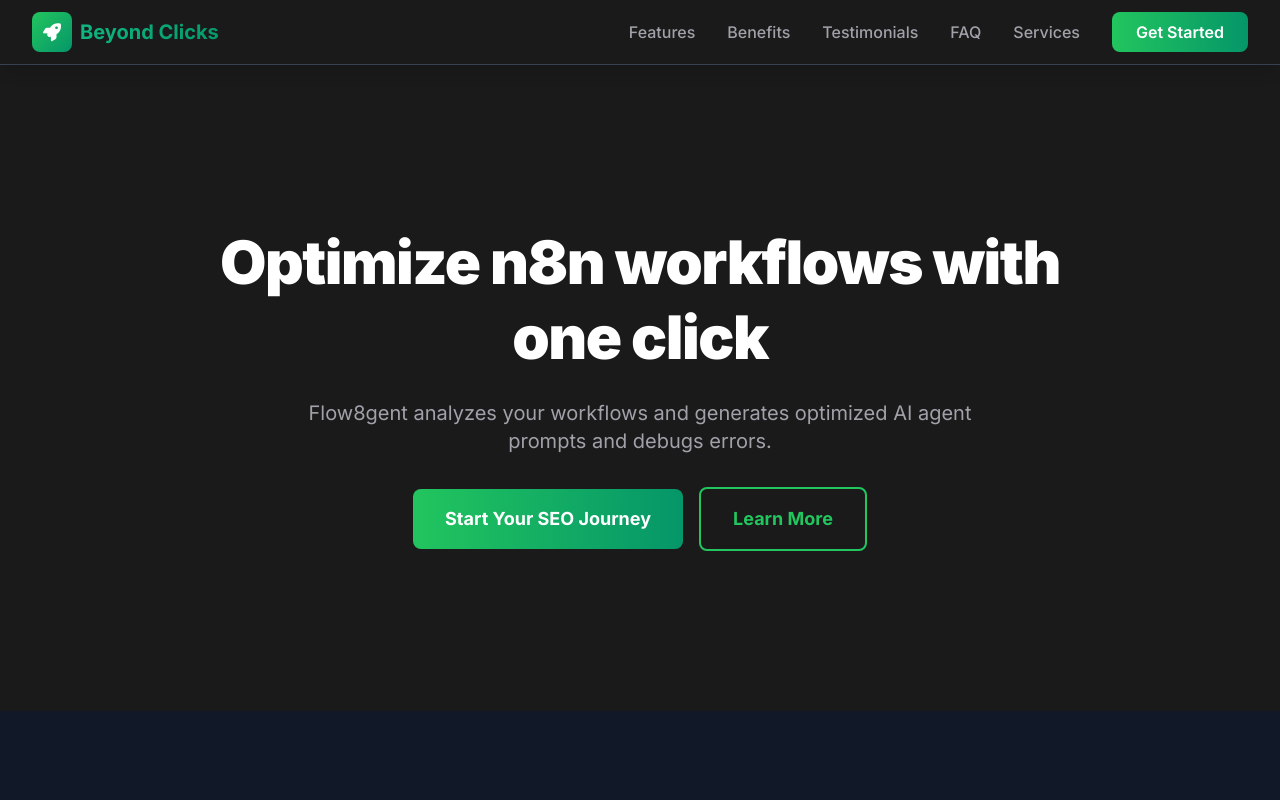
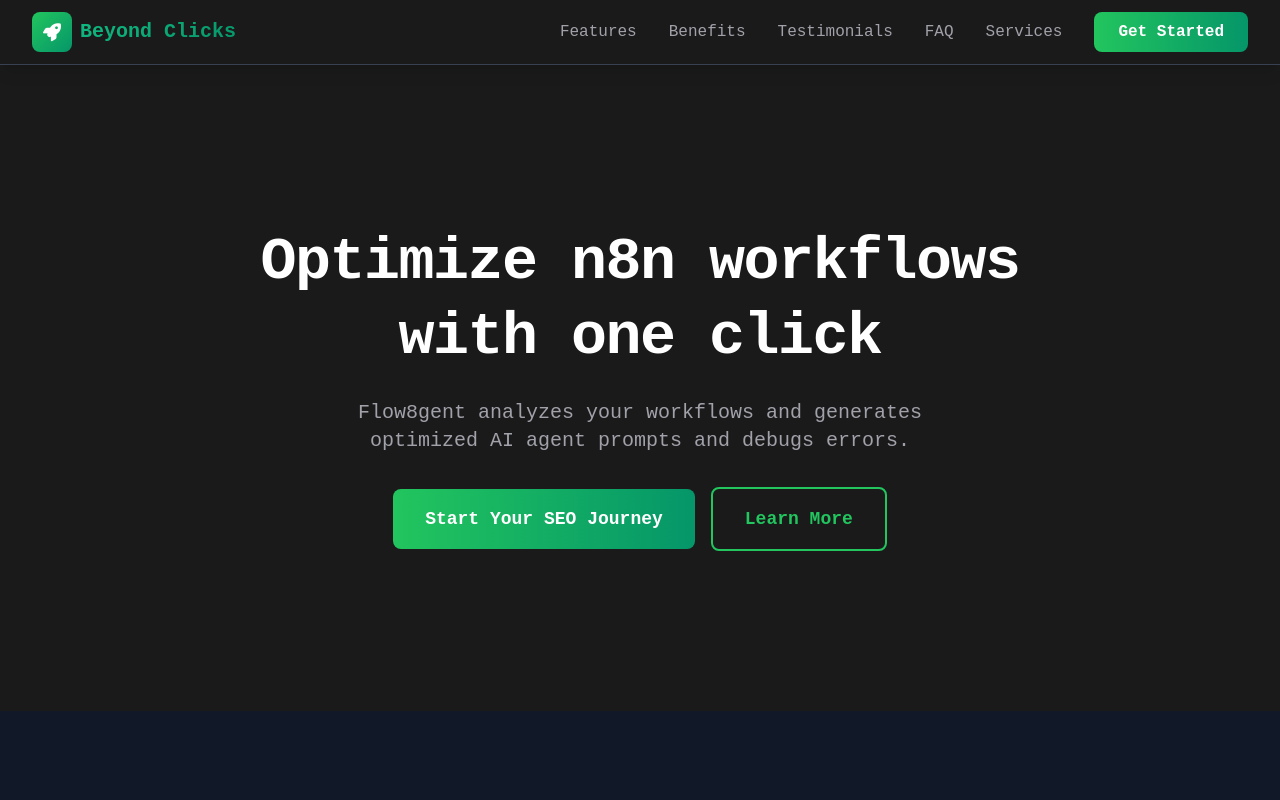
Before and after one commit to test-acc-12349/beyond-clicks-melbourne-seo-experts-2025-11-03-x0zbt, a plain HTML site: page index.html in a window 1280 px wide. Shown: the top 800 px of the page. Drawn offline with nearby package versions, Linux system fonts and the light colour scheme.

Commit message:
Update index.html: can you change the font of the entire page text to...

```diff
--- a/index.html
+++ b/index.html
@@ -14,7 +14,7 @@
     <link href="https://fonts.googleapis.com/css2?family=Inter:wght@300;400;500;600;700;800;900&display=swap" rel="stylesheet">
     <style>
         * {
-            font-family: 'Inter', sans-serif;
+            font-family: 'Courier New', monospace;
         }
 
         html {
@@ -91,7 +91,7 @@
         }
 
         .hero-title {
-            font-family: 'Inter', sans-serif;
+            font-family: 'Courier New', monospace;
             font-weight: 800;
             line-height: 1.1;
             letter-spacing: -0.02em;
```
